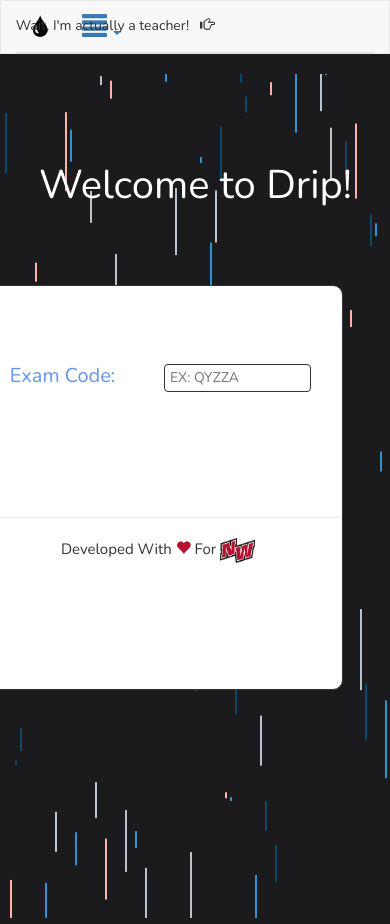
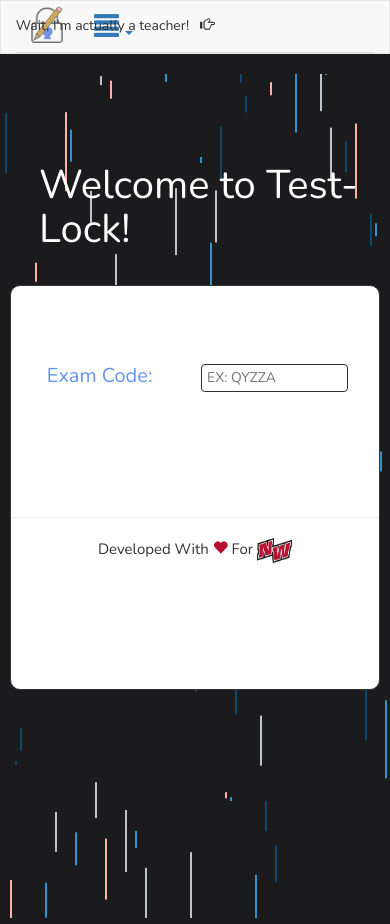
Before and after one commit to zakariyasattar/Test-Lock, a plain HTML site: page index.html in a window 390 px wide. Drawn offline with nearby package versions, Linux system fonts and the light colour scheme; some packages are replaced by stand-ins of ours; no server answers; a script that the page names is missing.

Commit message:
new logo / name!

```diff
--- a/assets/css/index.css
+++ b/assets/css/index.css
@@ -469,12 +469,15 @@ body {
 }
 
 #logo {
-  font-size: 20px;
+  width: 32px;
+  height: 37px;
   color: black;
+  bottom: 10px;
+  position: relative;
 }
 
 #welcome-header {
-  left: 30vw;
+  left: 25vw;
   top: 17vh;
   position: absolute;
   font-size: 70px;
@@ -569,7 +572,7 @@ body {
 @media only screen and (max-width: 400px) {
   #welcome-header {
     font-size: 15px;
-    left: 22vw;
+    left: 20vw;
   }
 }
 
@@ -581,7 +584,7 @@ body {
 
 @media only screen and (min-width: 1919px) {
   #welcome-header {
-    left: 35vw;
+    left: 30vw;
   }
 }
 
@@ -591,7 +594,7 @@ body {
     margin-left: 20vw;
   }
   #welcome-header {
-    left: 30vw;
+    left: 22vw;
   }
 }
 
@@ -617,29 +620,29 @@ body {
   }
   #welcome-header {
     font-size: 55px;
-    left: 30vw;
+    left: 22vw;
   }
 }
 
 @media only screen and (max-width: 800px) {
   #initiator {
     width: 90vw;
-    margin-left: 5vw;
+    right: 5vw;
   }
   #welcome-header {
     font-size: 55px;
-    left: 15vw;
+    left: 10vw;
   }
 }
 
 @media only screen and (max-width: 750px) {
   #initiator {
     width: 95vw;
-    margin-left: 2.5vw;
+    right: 2.5vw;
   }
   #welcome-header {
-    font-size: 55px;
-    left: 22vw;
+    font-size: 45px;
+    left: 18vw;
   }
 }
 
@@ -655,7 +658,7 @@ body {
     margin-left: 2.5vw;
   }
   #welcome-header {
-    font-size: 50px;
+    font-size: 40px;
     left: 10vw;
   }
   g {
--- a/assets/css/teacher.css
+++ b/assets/css/teacher.css
@@ -7,8 +7,11 @@
 
   /* NavBar */
   #logo {
-    font-size: 20px;
+    width: 32px;
+    height: 37px;
     color: black;
+    bottom: 10px;
+    position: relative;
   }
 
   #profile {
--- a/assets/js/index.js
+++ b/assets/js/index.js
@@ -51,7 +51,7 @@ var key = initKey(); var timer = 0;
     }
 
 })();
-
+//
 // var data;
 // 	$.ajax({
 // 	  type: "GET",
@@ -62,11 +62,17 @@ var key = initKey(); var timer = 0;
 //   		data = $.csv.toArrays(response);
 //       for(var i = 0; i < data.length; i++){
 //         var id = data[i][0];
-//         var name = data[i][3] + " " + data[i][2];
+//         var names = data[i][3] + " " + data[i][2];
 //         var className = data[i][10];
 //
-//         firebase.database().ref("Teachers/Tricia Brown/Classes/" + className + "/Students").push(id + ";" + name);
-//         //firebase.database().ref("Teachers/Zakariya Sattar/Classes/" + className + "/Exams/CRQNPD/responses").push(name + ":" + Math.floor((Math.random() * 25) + 75) + ":" + Math.floor((Math.random() * 5) + 15));
+//         // firebase.database().ref("Teachers/Zakariya Sattar/Classes/" + className + "/Students").push(id + ";" + name);
+//         var json = {
+//           name: names,
+//           score:  Math.floor((Math.random() * 25) + 75),
+//           time: 5,
+//           totalScore: Math.floor((Math.random() * 5) + 15)
+//         }
+//         firebase.database().ref("Teachers/Zakariya Sattar/Classes/Advance App Development/Exams/ZIPIXM/responses/" + names).push(json);
 //       }
 // 	  }
 // });
@@ -345,7 +351,7 @@ function retrieveName() {
           taken = true;
         }
       });
-      if(taken || !taken) {
+      if(!taken) {
         document.getElementById('userName').style.color = "black";
         localStorage.setItem('idNum', id);
         firebase.database().ref("Teachers/" + plaintext.split(";")[1] + "/Classes/" + plaintext.split(";")[2] + "/Students").once('value', function(snapshot) {
@@ -417,7 +423,7 @@ function displayQuiz() {
   document.body.style.background = "white";
   document.body.style.overflow = "scroll";
   populateExam(code, firebase.database().ref("Teachers/" + plaintext.split(";")[1] + "/Classes/" + plaintext.split(";")[2] + "/Exams/" + code));
-  //toggleFullScreen();
+  toggleFullScreen();
 
   canCount = true;
   firebase.database().ref("Teachers/" + localStorage.getItem('teacher') + "/Classes/" + localStorage.getItem('className') + "/Exams/" + localStorage.getItem("ExamCode") + "/taken").push(localStorage.getItem('idNum'));
--- a/index.html
+++ b/index.html
@@ -19,7 +19,7 @@
     <!-- Misc -->
     <meta charset="utf-8"/>
     <meta name="viewport" content="width=device-width, initial-scale=1">
-    <title>Drip &#124; A secure, cheat-free testing solution for the web</title>
+    <title>Test-Lock &#124; A secure, cheat-free testing solution for the web</title>
     <script src="https://ajax.googleapis.com/ajax/libs/jquery/3.4.0/jquery.min.js"></script>
     <link rel="icon" href="assets/images/favicon.ico" type="image/x-icon" />
     <script src="https://cdn.jsdelivr.net/npm/sweetalert2@8.12.1/dist/sweetalert2.all.min.js"></script>
@@ -45,7 +45,7 @@
       <div class="container-fluid">
           <ul class="nav nav-tabs">
             <a class="navbar-brand" href="index.html">
-              <span id="logo" alt="Logo" class="glyphicon glyphicon-tint"></span>
+              <img id="logo" src="assets/images/test_lock_logo.png"></img>
             </a>
 
             <li id="navButton" style="position: relative; top: 5px; left: 15px;" role="presentation" class="active" onclick="removeAllActive(); this.className='active'; display(this.innerHTML)"><a href="#">Home</a></li>
@@ -72,7 +72,7 @@
 
     <div id="main">
       <!-- Welcome Header Text -->
-      <h1 id="welcome-header">Welcome to Drip!</h1>
+      <h1 id="welcome-header">Welcome to Test-Lock!</h1>
 
       <div id="initiator">
         <div style="width: 100%; position: absolute; top: 30%;">
```
Also changed, not shown: assets/js/teacher.js (+14 -12 lines), teacher.html (+2 -2 lines), assets/images/favicon.ico, assets/images/test_lock_logo.png (added).
